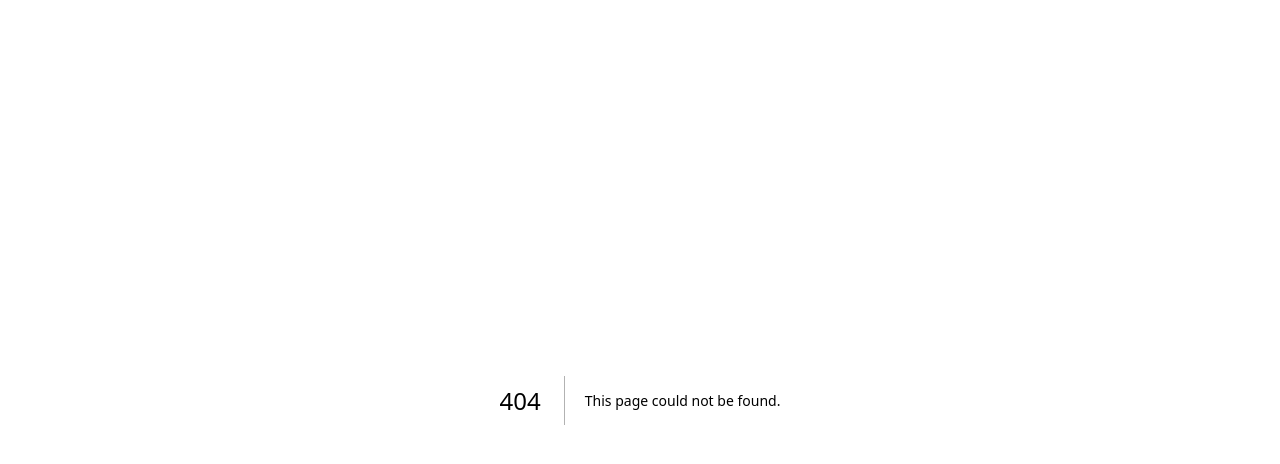
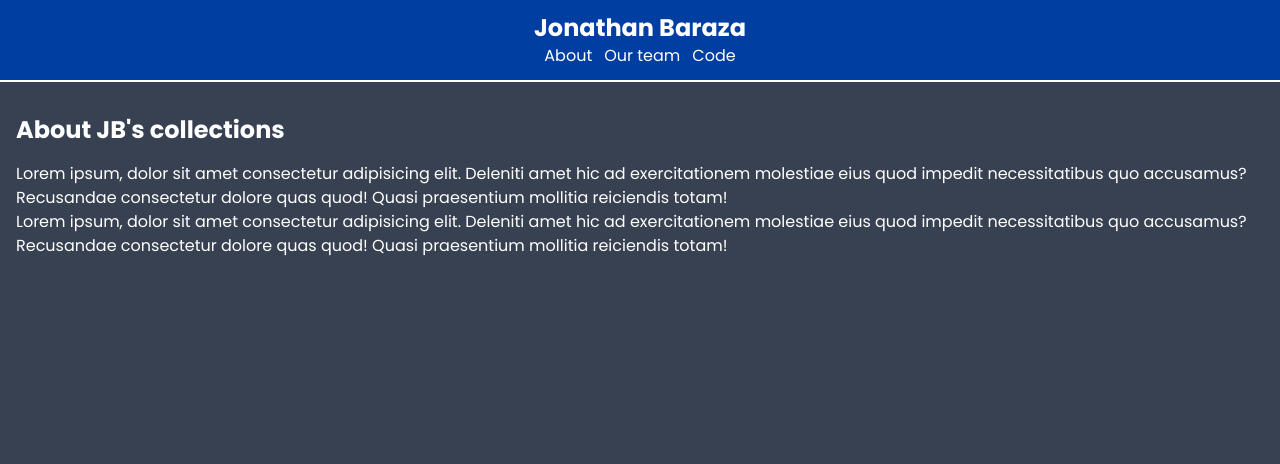
Before and after one commit to jonathan-baraza/Courses-handler, a Next.js app: page /about in a window 1280 px wide. Before the commit this address had no page. Shown: the top 464 px of the page. Built offline with nearby package versions, Linux system fonts and the light colour scheme.

Commit message:
github api intergration

```diff
--- /dev/null
+++ b/app/Types/index.ts
@@ -0,0 +1,8 @@
+export interface repoObject {
+  id: number;
+  name: string;
+  description: string;
+  starGazers: number;
+  forks: number;
+  watchers: number;
+}
--- /dev/null
+++ b/app/about/page.tsx
@@ -0,0 +1,27 @@
+import React from "react";
+
+export const metadata = {
+  title: "About Baraza's Repos",
+};
+const AboutPage = () => {
+  return (
+    <div className="p-4">
+      <h1 className="font-bold my-4 text-2xl">About JB's collections</h1>
+      <p>
+        Lorem ipsum, dolor sit amet consectetur adipisicing elit. Deleniti amet
+        hic ad exercitationem molestiae eius quod impedit necessitatibus quo
+        accusamus? Recusandae consectetur dolore quas quod! Quasi praesentium
+        mollitia reiciendis totam!
+      </p>
+
+      <p>
+        Lorem ipsum, dolor sit amet consectetur adipisicing elit. Deleniti amet
+        hic ad exercitationem molestiae eius quod impedit necessitatibus quo
+        accusamus? Recusandae consectetur dolore quas quod! Quasi praesentium
+        mollitia reiciendis totam!
+      </p>
+    </div>
+  );
+};
+
+export default AboutPage;
--- /dev/null
+++ b/app/about/team/page.tsx
@@ -0,0 +1,12 @@
+import React from "react";
+
+const AboutTeam = () => {
+  return (
+    <div>
+      <h1>About our team</h1>
+      <p>Lorem ipsum dolor sit amet, consectetur adipisicing elit. Ut incidunt accusamus alias reiciendis reprehenderit sequi odit unde vitae architecto vel, minus minima, itaque laudantium necessitatibus, rerum eveniet. Ea, minus inventore?</p>
+    </div>
+  );
+};
+
+export default AboutTeam;
--- /dev/null
+++ b/app/code/page.tsx
@@ -0,0 +1,7 @@
+import React from "react";
+
+const CodePage = () => {
+  return <div>CodePage</div>;
+};
+
+export default CodePage;
--- /dev/null
+++ b/app/code/repos/page.tsx
@@ -0,0 +1,41 @@
+import RepoCard from "@/app/components/RepoCard";
+
+const fetchRepos = async () => {
+  const response: any = await fetch(
+    "https://api.github.com/users/jonathan-baraza/repos",
+    {
+      method: "get",
+    }
+  );
+  const repos = await response.json();
+  return repos;
+};
+
+const ReposPage = async () => {
+  const repos = await fetchRepos();
+
+  return (
+    <>
+      <div className=" w-full m-0">
+        <h1 className="font-bold text-2x my-4 px-3 mt-6 text-2xl ">
+          Repositories
+        </h1>
+        <div className="row flex flex-row w-full mx-auto flex-wrap">
+          {repos &&
+            repos?.map((repo: any) => (
+              <RepoCard
+                id={repo.id}
+                name={repo.name}
+                description={repo.description}
+                starGazers={repo.stargazers_count}
+                forks={repo.forks_count}
+                watchers={repo.watchers_count}
+              />
+            ))}
+        </div>
+      </div>
+    </>
+  );
+};
+
+export default ReposPage;
--- /dev/null
+++ b/app/components/Header.tsx
@@ -0,0 +1,24 @@
+// "use client";
+
+import { useState } from "react";
+import Link from "next/link";
+const Header = () => {
+  return (
+    <header className="w-full border-b-2 border-b-white text-white p-3 m-0 bg-[#003ea2]">
+      <div className="container flex flex-col justify-center items-center">
+        <div className="logo">
+          <Link href={"/"} className="font-bold text-2xl">
+            Jonathan Baraza
+          </Link>
+        </div>
+        <div className="links flex space-x-3">
+          <Link href={"/about"}>About</Link>
+          <Link href={"/about/team"}>Our team</Link>
+          <Link href={"/code/repos"}>Code</Link>
+        </div>
+      </div>
+    </header>
+  );
+};
+
+export default Header;
--- /dev/null
+++ b/app/components/RepoCard.tsx
@@ -0,0 +1,34 @@
+import React from "react";
+import Link from "next/link";
+import { FaStar, FaCodeBranch, FaEye } from "react-icons/fa";
+import { repoObject } from "../Types";
+const RepoCard = (data: repoObject) => {
+  return (
+    <div className="w-1/2 md:w-1/4 p-3">
+      <div className="bg-white rounded  h-[200px] p-3 flex flex-col justify-between">
+        <span className="font-bold text-black">{data.name}</span>
+        <span className="text-gray-800 text-sm">
+          {data?.description?.slice(0, 180) || "Description not available"}{" "}
+          {data?.description?.length > 180 && "..."}
+        </span>
+        <div className="flex items-center flex-row justify-between text-gray-800 text-sm">
+          <span className="flex items-center flex-row">
+            <FaStar />
+            <span className="ml-2">{data.starGazers}</span>
+          </span>
+          <span className="flex items-center flex-row">
+            <FaCodeBranch />
+            <span className="ml-2">{data.forks}</span>
+          </span>
+          <span className="flex items-center flex-row">
+            <FaEye />
+
+            <span className="ml-2">{data.watchers}</span>
+          </span>
+        </div>
+      </div>
+    </div>
+  );
+};
+
+export default RepoCard;
--- a/app/layout.tsx
+++ b/app/layout.tsx
@@ -1,5 +1,6 @@
 import { Poppins } from "next/font/google";
 import "./globals.css";
+import Header from "./components/Header";
 
 const poppins = Poppins({
   weight: ["400", "700"],
@@ -18,8 +19,9 @@ export default function RootLayout({
 }) {
   return (
     <html lang="en">
-      <body className={poppins.className}>
-        <main className="container">{children}</main>
+      <body className={`bg-gray-700 text-white ${poppins.className}`}>
+        <Header />
+        <main className="container mx-auto">{children}</main>
       </body>
     </html>
   );
--- a/package.json
+++ b/package.json
@@ -17,6 +17,7 @@
     "postcss": "8.4.23",
     "react": "18.2.0",
     "react-dom": "18.2.0",
+    "react-icons": "^4.8.0",
     "tailwindcss": "3.3.2",
     "typescript": "5.0.4"
   }
```
Also changed, not shown: 1 other file (tests, documents, lock files or other folders).
